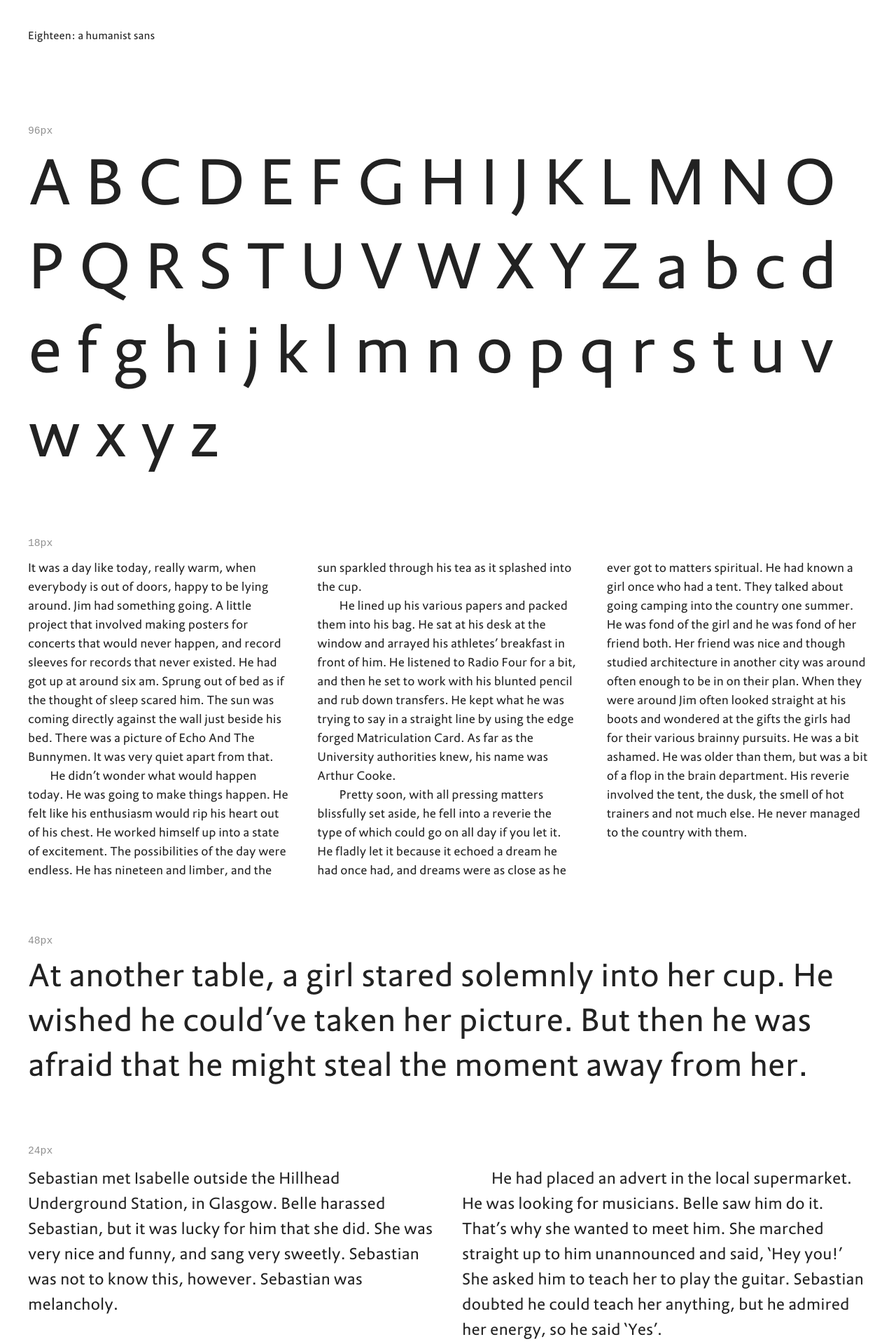
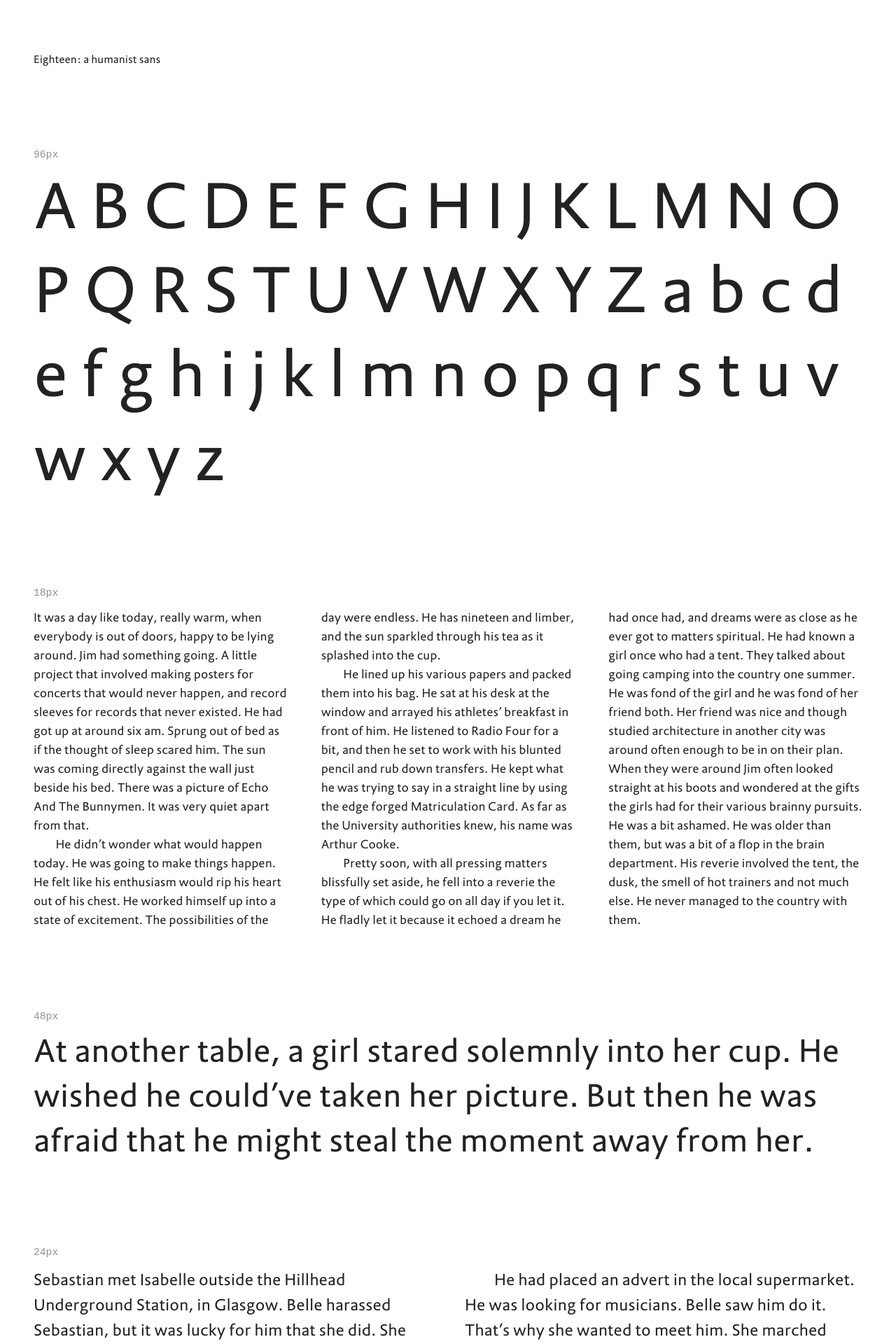
Before and after one commit to justinjaywang/eighteen, a Jekyll site: the page built from index.markdown, in a window 1280 px wide. Shown: the top 1920 px of the page at 70% size. Built offline with Jekyll 4.4.1, drawn with Linux system fonts in a browser that asks for light colours.

Commit message:
margin adjust

```diff
--- a/_sass/_variables.scss
+++ b/_sass/_variables.scss
@@ -33,5 +33,5 @@ $max-width--lg: ($min-width--xl - 1);
 
 $max-width--container: 1440px;
 
-$gutter--sm: 1.25rem;
-$gutter:     2.5rem;
+$gutter--sm: 1.5rem;
+$gutter:     3rem;
--- a/_sass/all.scss
+++ b/_sass/all.scss
@@ -42,8 +42,19 @@ a {
     opacity: 0.5;
   }
 }
+.header {
+  margin-top: $v*3;
+  margin-bottom: $v*4.5;
+  @include max-width($max-width--sm) {
+    margin-top: $v*2;
+  }
+}
+.footer {
+  margin-top: $v*7.5;
+  margin-bottom: $v*3;
+}
 .section {
-  margin-bottom: $v*3;
+  margin-bottom: $v*4.5;
 }
 .aside {
   font-family: $font-family--aside;
@@ -138,23 +149,5 @@ p {
     padding-left: $gutter--sm;
     padding-right: $gutter--sm;
   }
-  max-width: $max-width--container; // TO DO: adjust grid by percentage width
+  max-width: $max-width--container;
 }
-
-// header and footer
-// -----------------
-
-.header {
-  margin-top: $gutter;
-  margin-bottom: $v*4.5;
-  @include max-width($max-width--sm) {
-    margin-top: $gutter--sm;
-  }
-}
-.footer {
-  margin-top: $v*6;
-  margin-bottom: $gutter;
-  @include max-width($max-width--sm) {
-    margin-bottom: $gutter--sm;
-  }
-}
```
